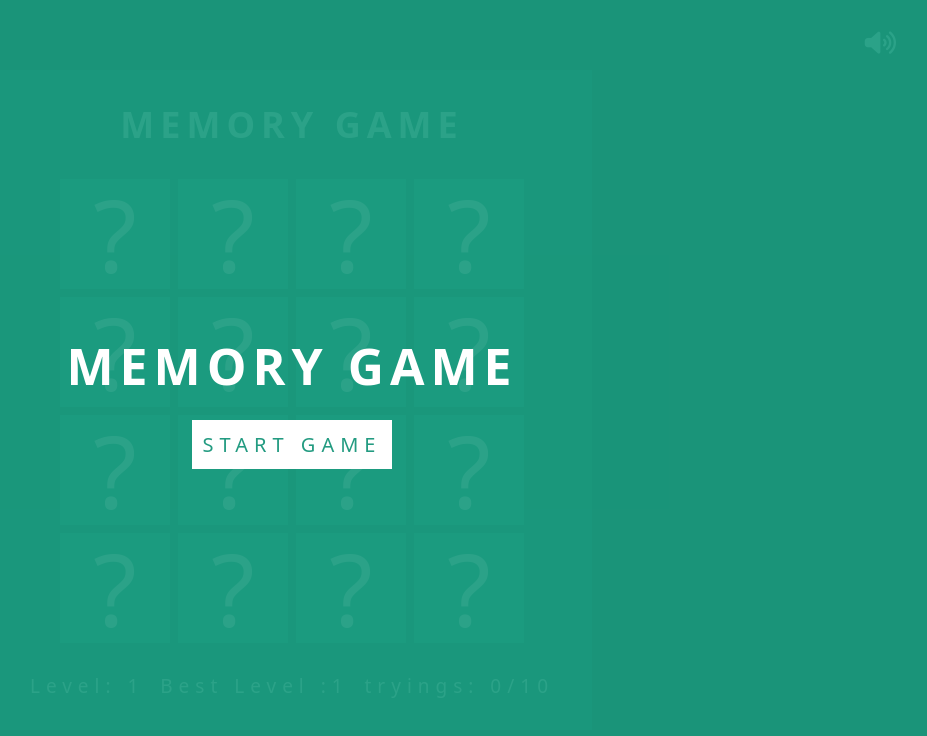
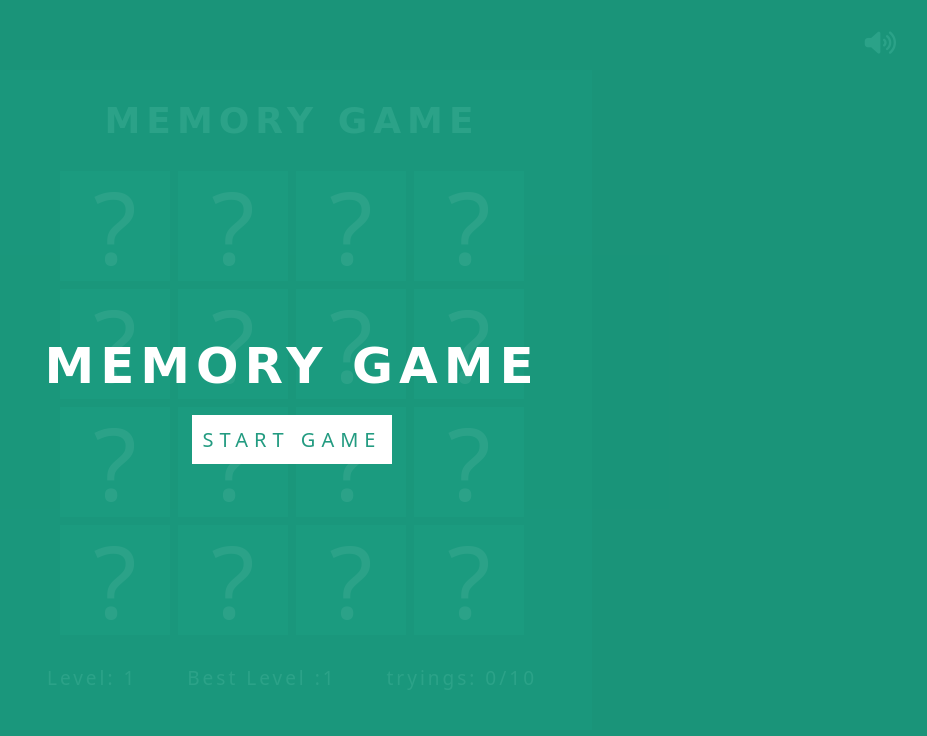
Before and after one commit to iziadeid/Memory-Game, a plain HTML site: page index.html in a window 1280 px wide. Shown: the whole page, without its empty margins (348-1275 px from the left). Drawn offline with Linux system fonts and the light colour scheme.

Commit message:
Update style.css

```diff
--- a/css/style.css
+++ b/css/style.css
@@ -39,6 +39,7 @@ body {
   font-size: 50px;
   color: white;
   margin-bottom: 20px;
+  font-family: cursive;
 }
 
 .control-container span {
@@ -90,6 +91,7 @@ body {
   font-size: 36px;
   color: white;
   padding-bottom: 30px;
+  font-family: cursive;
 }
 .container .game-holder {
   display: flex;
@@ -153,6 +155,7 @@ body {
   padding-top: 30px;
   font-size: 19px;
   text-align: center;
+  letter-spacing: 3px;
 }
 @media (max-width: 600px) {
   .container .game-holder .img-block {
```
